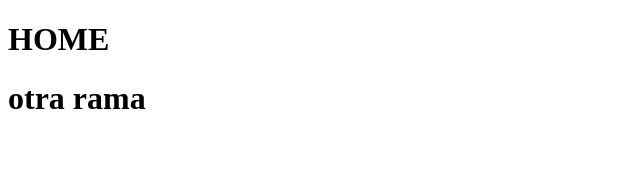
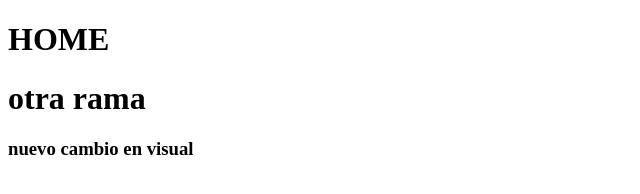
Before and after one commit to DianaDiazDS/RepositiorioEjemplo, a plain HTML site: page index.html in a window 1280 px wide. Shown: the whole page, without its empty margins (0-640 px from the left). Drawn offline with Linux system fonts and the light colour scheme.

Commit message:
commit en visual

```diff
--- a/index.html
+++ b/index.html
@@ -8,5 +8,6 @@
 <body>
     <h1> HOME</h1>
     <h1> otra rama</h1>
+    <h3>nuevo cambio en visual</h3>
 </body>
 </html>
```
